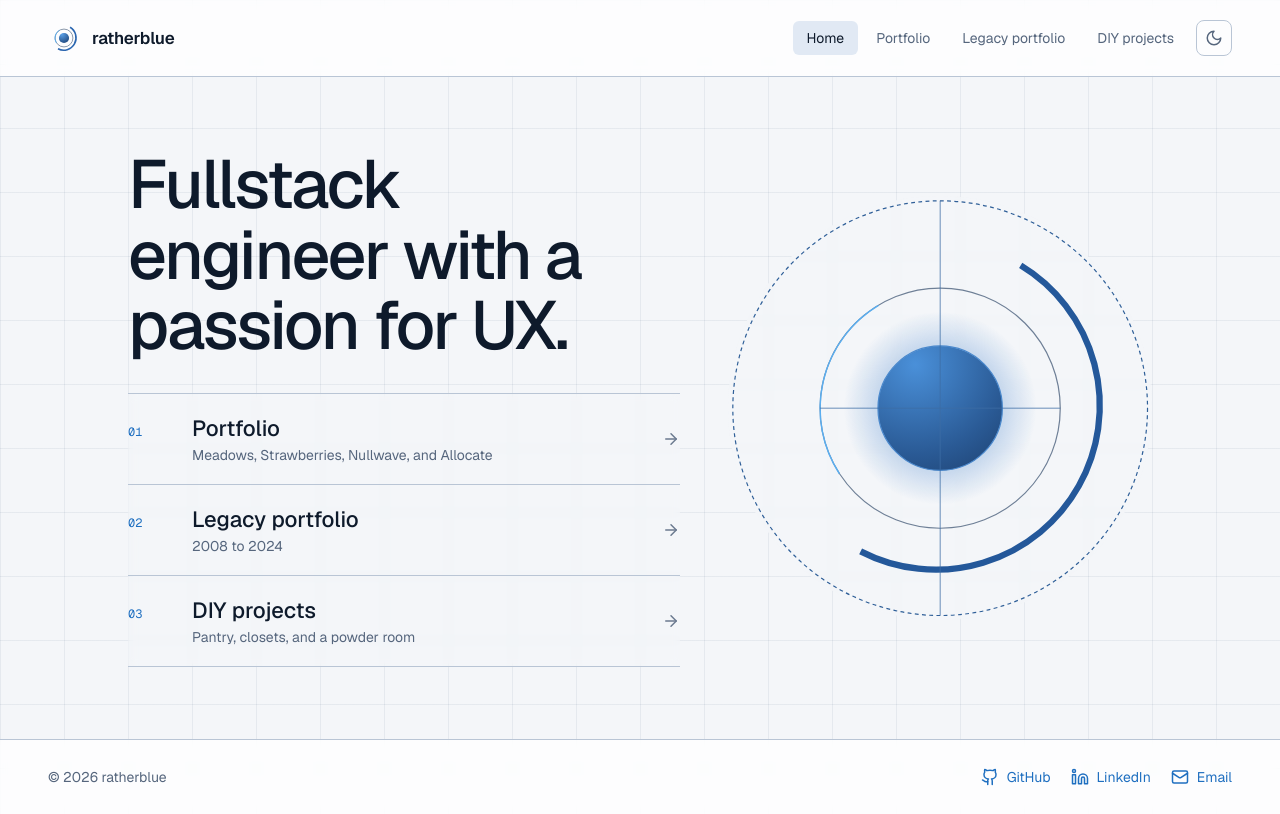
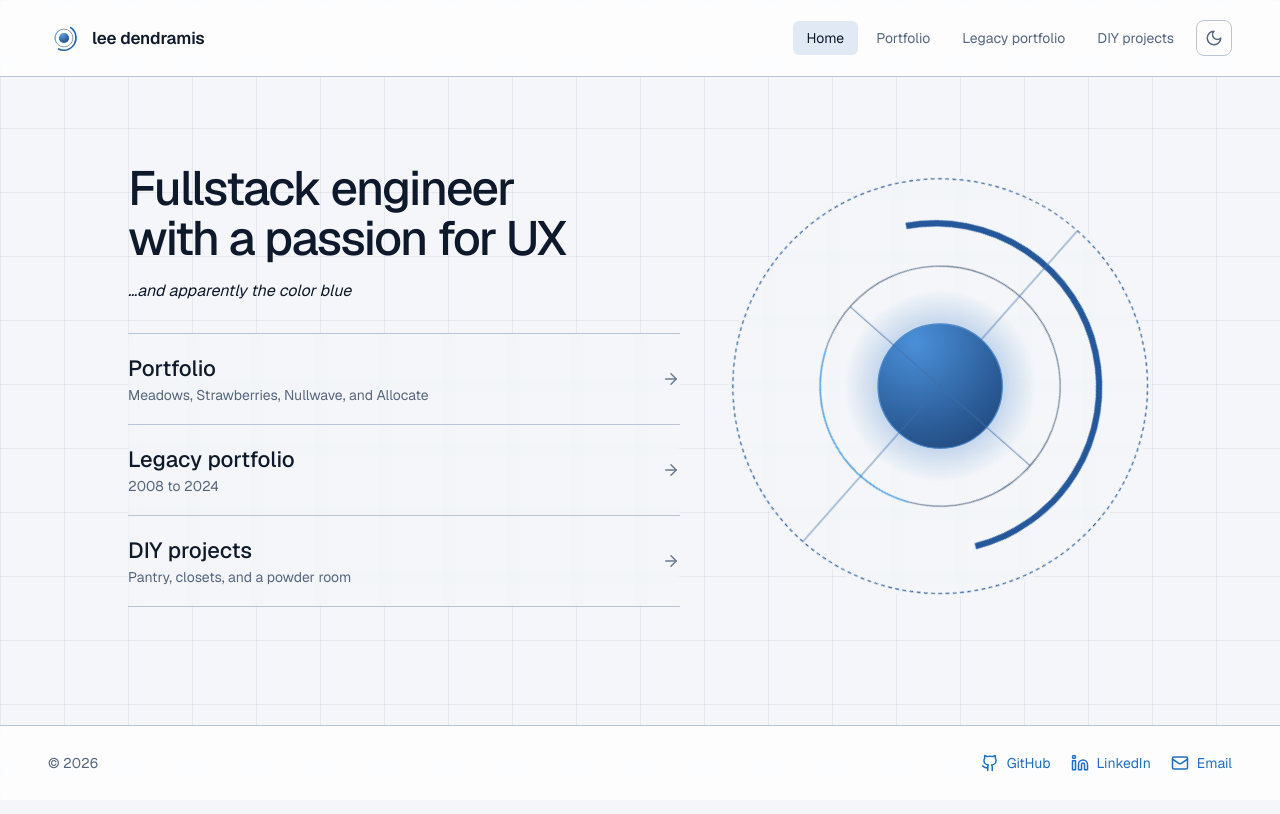
Before and after one commit to ratherblue/ratherblue.github.io, a React (Vite) app: page / in a window 1280 px wide. Built offline with nearby package versions, Linux system fonts and the light colour scheme.

Commit message:
tone down the font size, add name

```diff
--- a/src/components/PageLinkList/PageLinkList.module.scss
+++ b/src/components/PageLinkList/PageLinkList.module.scss
@@ -10,7 +10,7 @@
 
 .row {
   display: grid;
-  grid-template-columns: 40px minmax(0, 1fr) auto;
+  grid-template-columns: minmax(0, 1fr) auto;
   align-items: baseline;
   gap: 16px;
   padding: 20px 0;
@@ -19,7 +19,7 @@
   transition: color 0.15s;
 
   @include from(md) {
-    grid-template-columns: 48px minmax(0, 1fr) auto;
+    grid-template-columns: minmax(0, 1fr) auto;
   }
 
   .idx {
--- a/src/components/PageLinkList/PageLinkList.tsx
+++ b/src/components/PageLinkList/PageLinkList.tsx
@@ -9,7 +9,6 @@ export default function PageLinkList({ links }: { links: PageLink[] }) {
       {links.map((link) => (
         <li key={link.path}>
           <Link to={link.path} className={styles.row}>
-            <span className={styles.idx}>{link.idx}</span>
             <span className={styles.text}>
               <span className={styles.label}>{link.label}</span>
               <span className={styles.description}>{link.description}</span>
--- a/src/components/SiteFooter/SiteFooter.tsx
+++ b/src/components/SiteFooter/SiteFooter.tsx
@@ -7,7 +7,7 @@ const icons = { github: Github, linkedin: Linkedin, mail: Mail }
 export default function SiteFooter() {
   return (
     <footer className={styles.root}>
-      <span>© {new Date().getFullYear()} ratherblue</span>
+      <span>© {new Date().getFullYear()}</span>
       <ul className={styles.links}>
         {socials.map(({ label, href, icon }) => {
           const Icon = icons[icon]
--- a/src/components/SiteHeader/SiteHeader.tsx
+++ b/src/components/SiteHeader/SiteHeader.tsx
@@ -7,11 +7,15 @@ const links = [{ path: '/', label: 'Home' }, ...pages]
 
 // Intentionally not sticky/fixed.
 export default function SiteHeader() {
+  const SHUFFLED = 'eesilmrdnae d' // just avoiding the search engines via source control
+  const ORDER = [4, 0, 1, 11, 7, 10, 8, 12, 6, 9, 5, 3, 2]
+  const name = ORDER.map((i) => SHUFFLED[i]).join('')
+
   return (
     <header className={styles.root}>
       <Link to="/" className={styles.brand}>
         <img src="/logo-icon.svg" alt="" width={32} height={32} />
-        <span className={styles.name}>ratherblue</span>
+        <span className={styles.name}>{name}</span>
       </Link>
       <nav className={styles.nav} aria-label="Main">
         {links.map((link) => (
--- a/src/pages/HomePage/HomePage.module.scss
+++ b/src/pages/HomePage/HomePage.module.scss
@@ -14,7 +14,6 @@
   .copy {
     display: flex;
     flex-direction: column;
-    gap: 32px;
     min-width: 0;
 
     @include from(md) {
@@ -22,19 +21,25 @@
     }
   }
 
+  .tagline {
+    margin-top: 16px;
+    margin-bottom: 32px;
+    font-style: italic;
+  }
+
   .title {
-    font-size: 38px;
+    font-size: 2rem;
     font-weight: 500;
     letter-spacing: -0.035em;
     line-height: 1.04;
     text-wrap: balance;
 
     @include from(md) {
-      font-size: 56px;
+      font-size: 2rem;
     }
 
     @include from(lg) {
-      font-size: 68px;
+      font-size: 3rem;
     }
   }
 
--- a/src/pages/HomePage/HomePage.tsx
+++ b/src/pages/HomePage/HomePage.tsx
@@ -7,7 +7,8 @@ export default function HomePage() {
   return (
     <section className={styles.root}>
       <div className={styles.copy}>
-        <h1 className={styles.title}>Fullstack engineer with a passion for UX.</h1>
+        <h1 className={styles.title}>Fullstack engineer with a passion for UX</h1>
+        <p className={styles.tagline}>…and apparently the color blue</p>
         <PageLinkList links={pages} />
       </div>
       <div className={styles.mark}>
```
